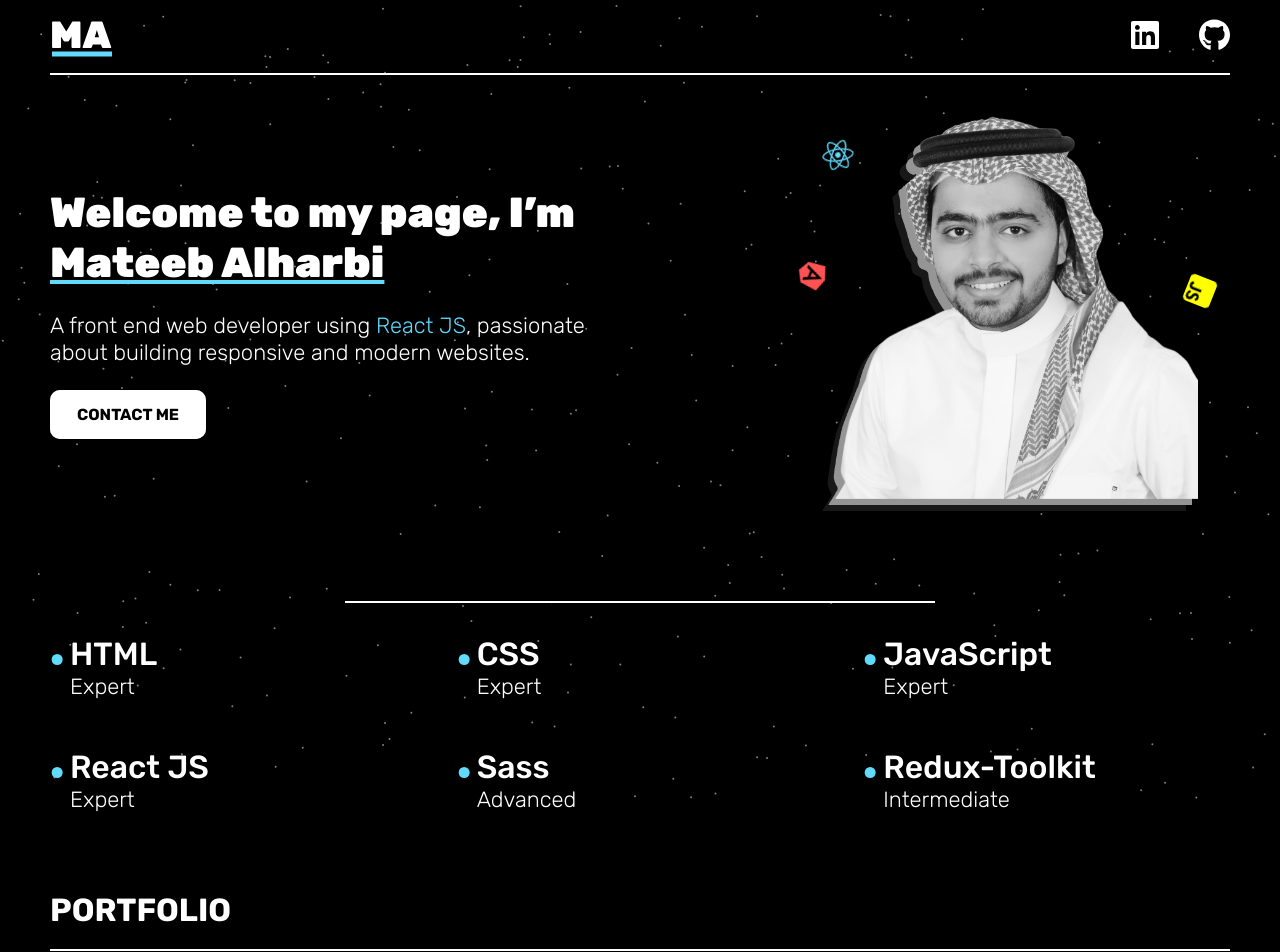
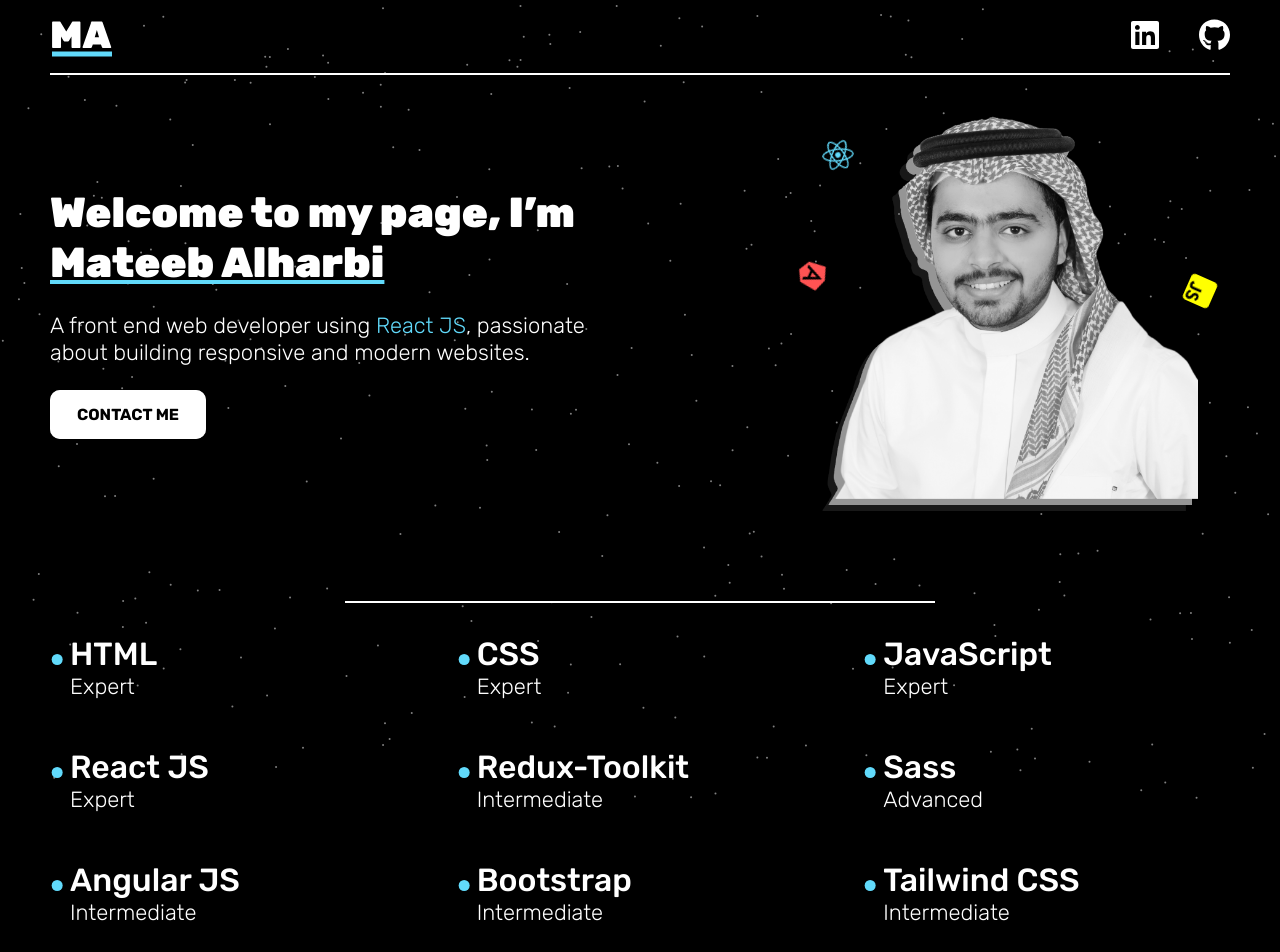
Before and after one commit to Mateeb11/portfolio, a React (Vite) app: page / in a window 1280 px wide. Shown: the top 952 px of the page. Built offline with nearby package versions, Linux system fonts and the light colour scheme.

Commit message:
Adding new skills

```diff
--- a/src/Components/MainSection/Skills/Skills.jsx
+++ b/src/Components/MainSection/Skills/Skills.jsx
@@ -12,8 +12,11 @@ export default function Skills() {
         <Skill skill="CSS" level="Expert" />
         <Skill skill="JavaScript" level="Expert" />
         <Skill skill="React JS" level="Expert" />
+        <Skill skill="Redux-Toolkit" level="Intermediate" />
         <Skill skill="Sass" level="Advanced" />
-        <Skill skill="Redux-Toolkit" level="Intermediate" />
+        <Skill skill="Angular JS" level="Intermediate" />
+        <Skill skill="Bootstrap" level="Intermediate" />
+        <Skill skill="Tailwind CSS" level="Intermediate" />
       </ul>
     </div>
   );
```
